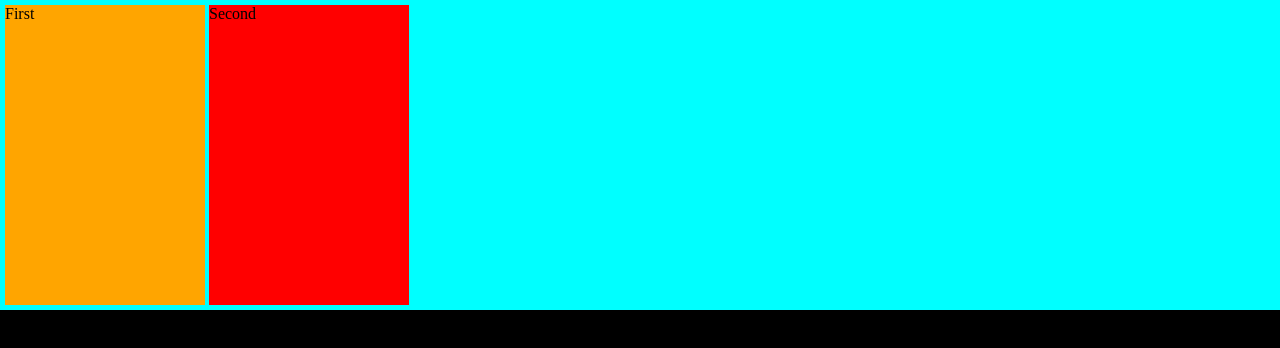
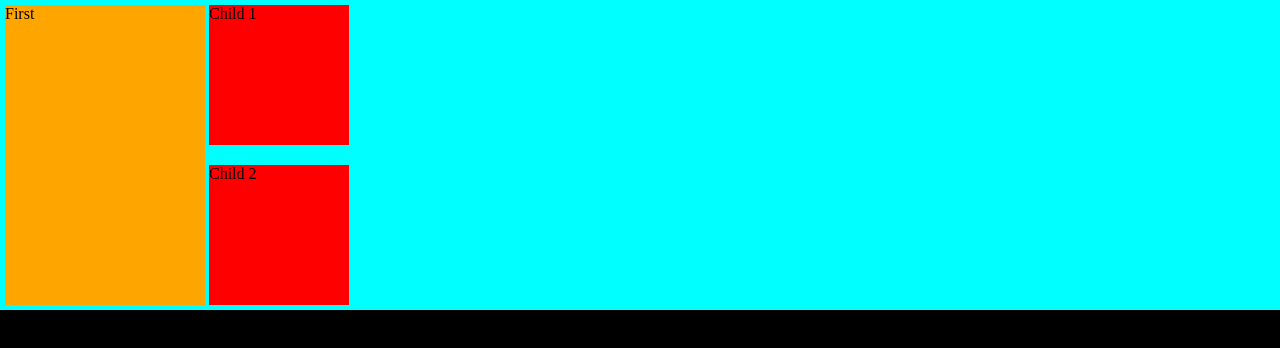
Before and after one commit to PriiJai/Web-Dev, a plain HTML site: page CSS/grid/grid.html in a window 1280 px wide. Drawn offline with Linux system fonts and the light colour scheme.

Commit message:
2d with flexbox

```diff
--- a/CSS/grid/grid.css
+++ b/CSS/grid/flex.css
@@ -25,5 +25,19 @@ body{
 }
 
 .second{
+  display: flex;
+  flex-direction: column;
+  gap: 20px;
+}
+
+.child1{
+  height: 140px;
+  width: 140px;
   background-color: red;
 }
+
+.child2{
+  height: 140px;
+  width: 140px;
+  background-color: red;
+}
--- a/CSS/grid/grid.html
+++ b/CSS/grid/grid.html
@@ -1,13 +1,17 @@
 <!DOCTYPE html>
 <html lang="en">
   <head>
-    <link rel="stylesheet" href="grid.css">
+    <link rel="stylesheet" href="flex.css">
   </head>
 
   <body>
     <div class="container">
       <div class="Box first">First</div>
-      <div class="Box second"> Second</div>
+      <div class="Box second">
+        <div class="child1"> Child 1</div>
+        <div class="child2"> Child 2</div>
+
+      </div>
     </div>
   </body>
 </html>
```
